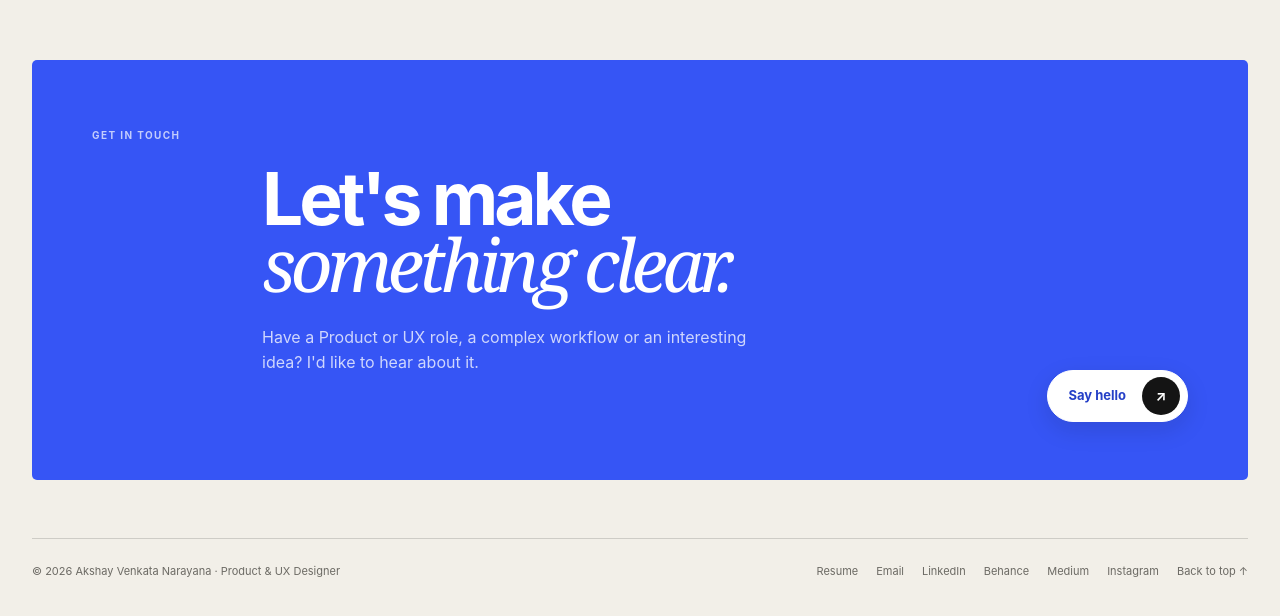
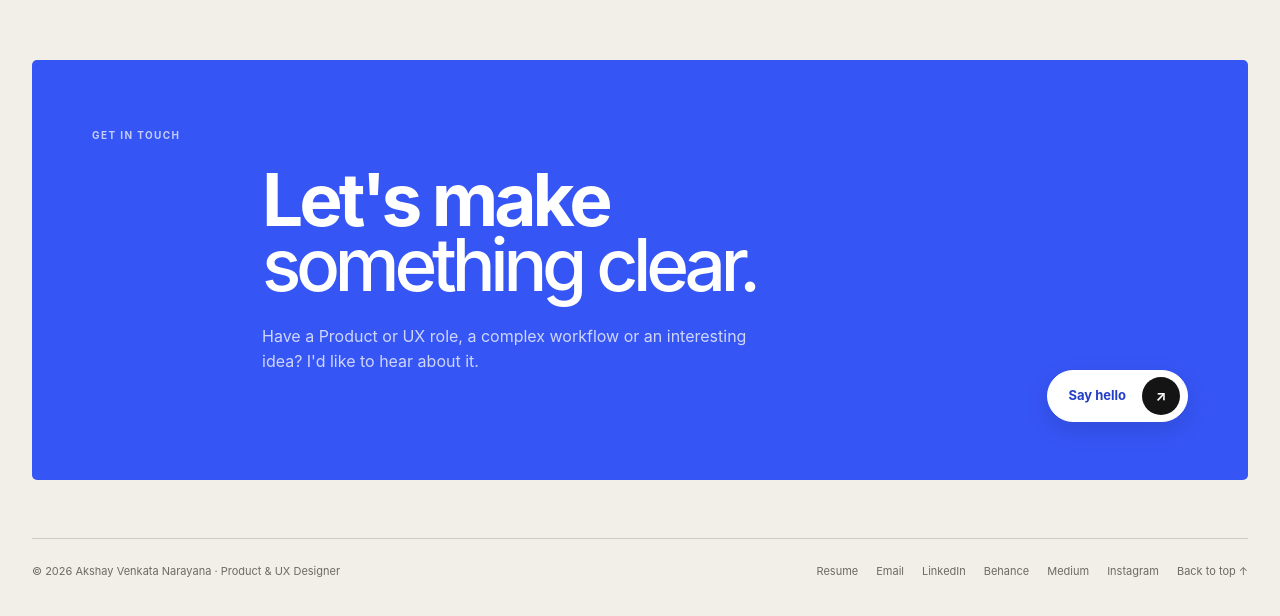
Before and after one commit to Akshayux/akshay-portfolio, a Next.js app: page / in a window 1280 px wide. Shown: the part 8262-8878 px from the top of the page. Built offline with nearby package versions, Linux system fonts and the light colour scheme.

Commit message:
Match contact headline typography

```diff
--- a/app/globals.css
+++ b/app/globals.css
@@ -175,7 +175,7 @@ p{color:var(--muted)}
 .hero-label{display:block;margin-bottom:72px;font-size:11px;color:var(--muted)}
 .hero h1{font-size:clamp(76px,8.2vw,126px);line-height:.87;font-weight:650;letter-spacing:-.075em;max-width:980px}
 .hero h1 em{font-family:var(--accent-font);font-weight:520;font-style:normal;letter-spacing:-.072em;color:var(--accent)}
-.contact-cta h2 em{font-family:Georgia,"Times New Roman",serif;font-weight:400;letter-spacing:-.07em;color:var(--accent)}
+.contact-cta h2 em{font-family:var(--accent-font);font-weight:520;font-style:normal;letter-spacing:-.072em;color:var(--accent)}
 .hero-intro{display:grid;grid-template-columns:minmax(300px,560px);align-items:start;gap:26px;margin-top:52px}
 .hero-intro>p{font-size:18px;line-height:1.5;color:var(--ink)}
 .hero-intro>div{display:flex;gap:24px;align-items:center;padding-bottom:4px}
```
